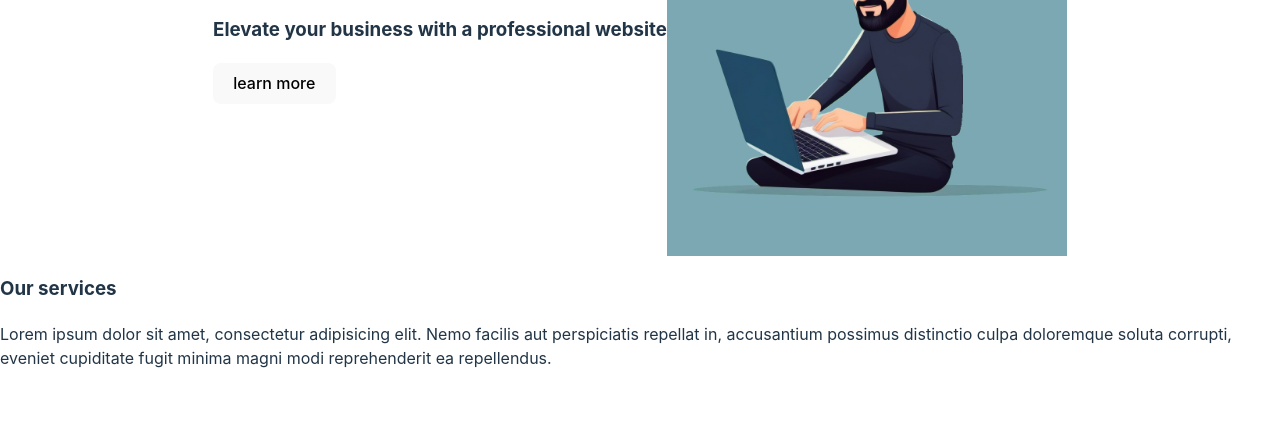
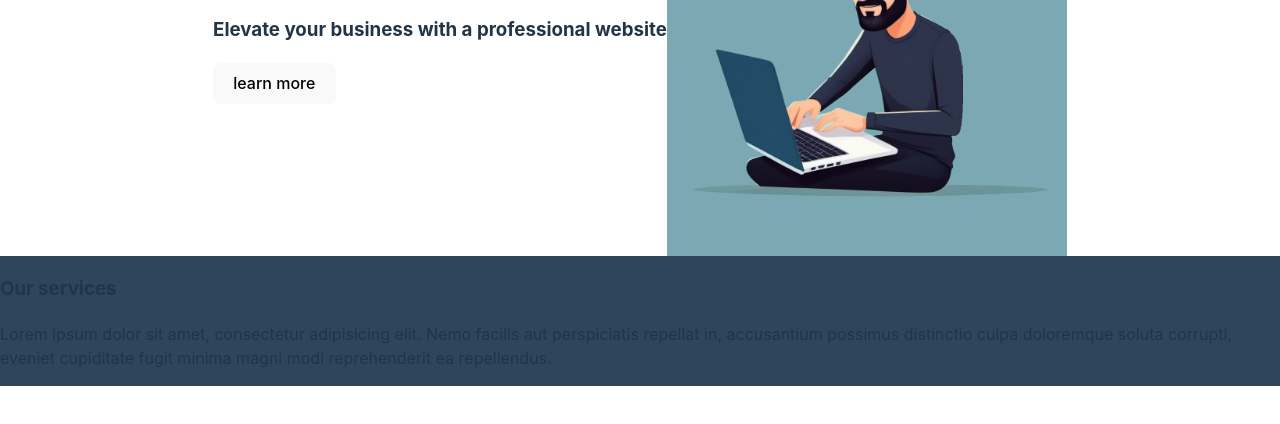
Before and after one commit to cotabas/eqwebdev, a plain HTML site: page index.html in a window 1280 px wide. Shown: the part 144-568 px from the top of the page. Drawn offline with Linux system fonts and the light colour scheme.

Commit message:
styling the services section

```diff
--- a/index.html
+++ b/index.html
@@ -21,7 +21,7 @@
   </div>
    <img class="cartoonArt" src="pix/working_man.png" />
   </section>
-  <section>
+  <section id="services">
     <h3>Our services</h3>
     <p> Lorem ipsum dolor sit amet, consectetur adipisicing elit. Nemo facilis aut perspiciatis repellat in, accusantium possimus distinctio culpa doloremque soluta corrupti, eveniet cupiditate fugit minima magni modi reprehenderit ea repellendus.</p>
   </section>
--- a/main.css
+++ b/main.css
@@ -65,6 +65,12 @@ button:focus-visible {
   display: flex;
 }
 
+#services {
+  background-color: #2e455b;
+  width: 100%;
+
+}
+
 #logoDiv {
   display: flex;
   justify-content: center;
```
